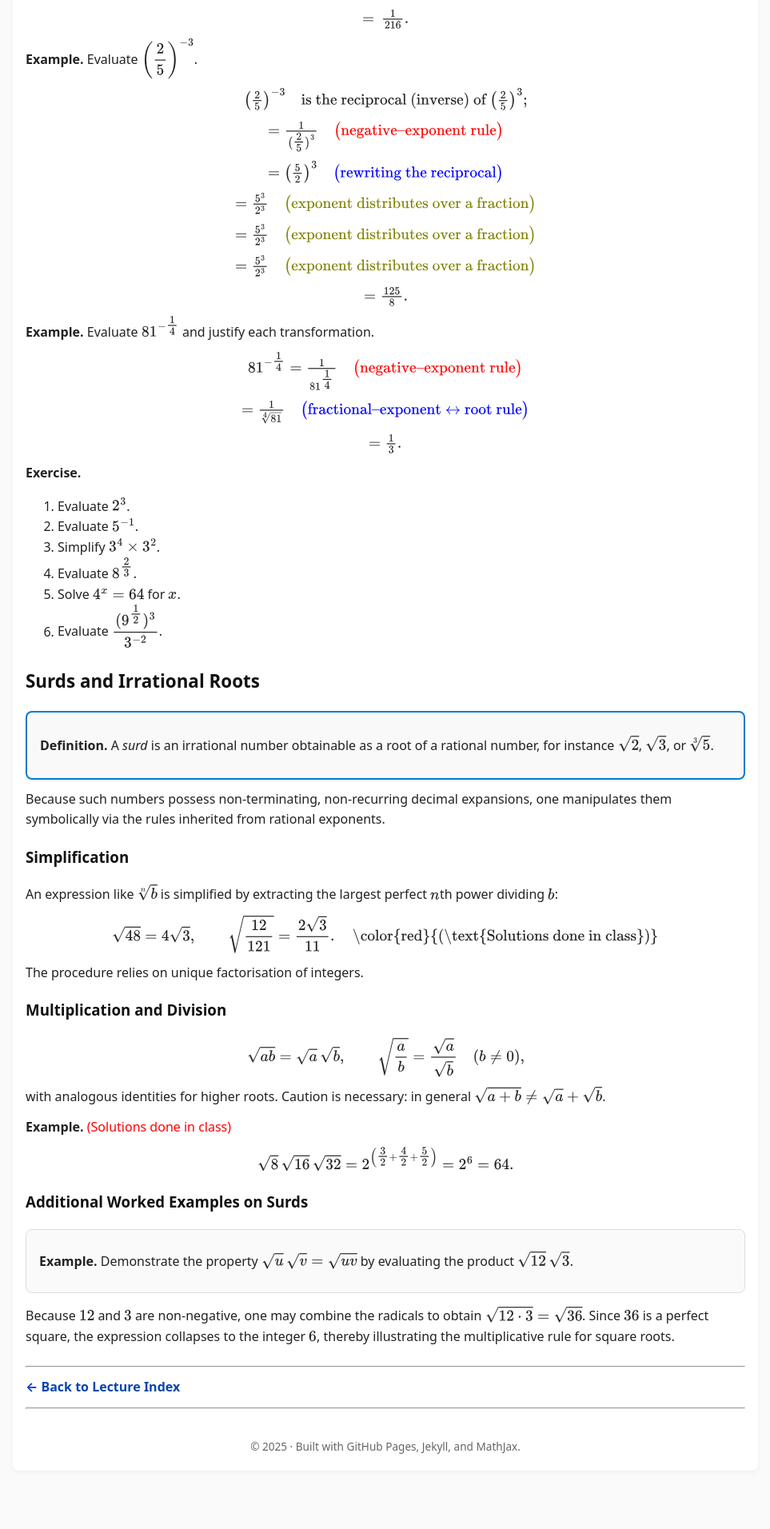
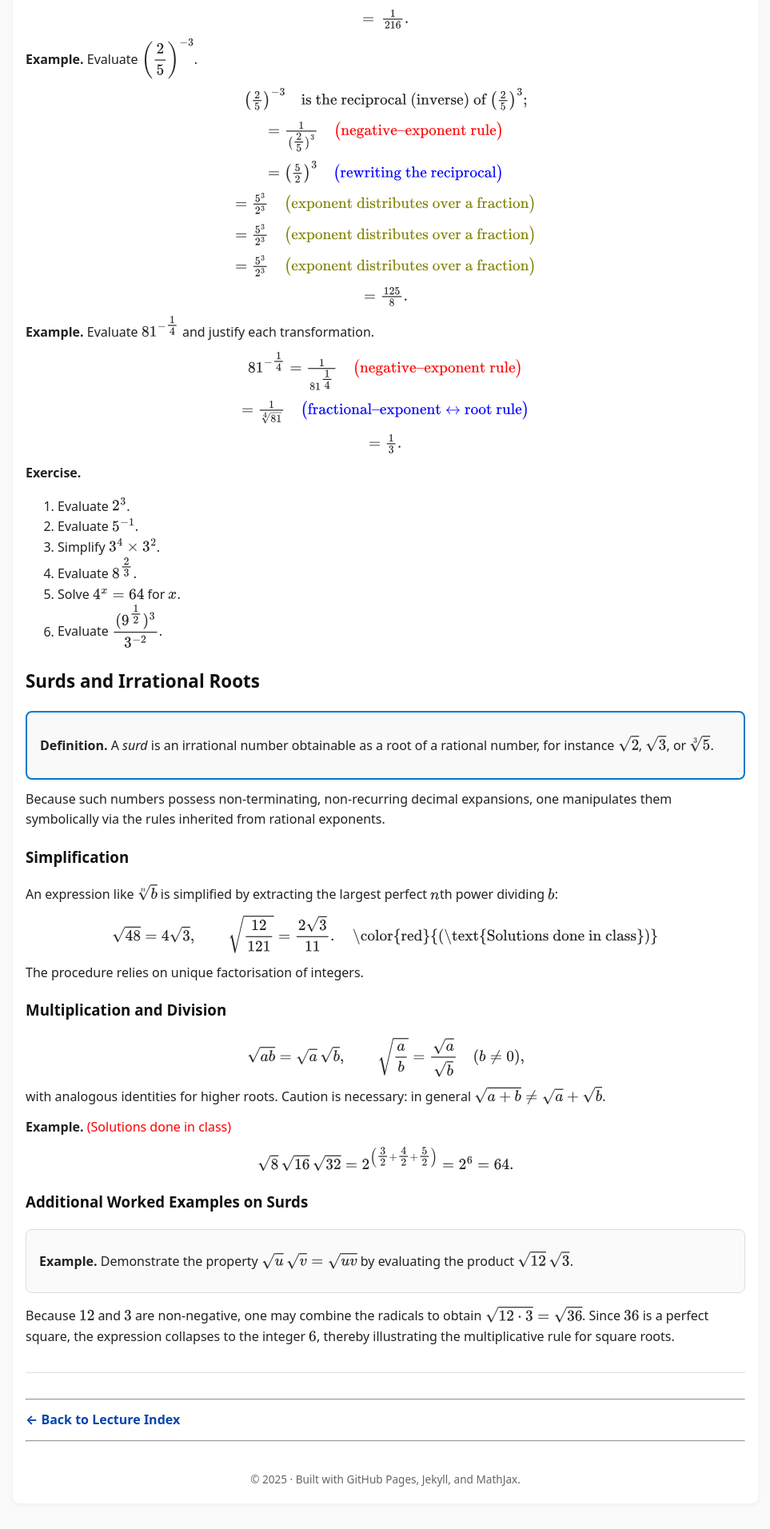
Before and after one commit to SaleemKamaludin/SaleemKamaludin.github.io, a Jekyll site: the page built from courses/math-1115/lecture-notes/lecture3.md, in a window 1280 px wide. Shown: the part 2631-4543 px from the top of the page at 80% size, without its empty margins (158-1121 px from the left). Built offline with Jekyll 4.4.1, drawn with Linux system fonts in a browser that asks for light colours; before the commit the page ends 4502 px from its top, so only the background shows below that.

Commit message:
Add horizontal rule to lecture 3 notes

```diff
--- a/courses/math-1115/lecture-notes/lecture3.md
+++ b/courses/math-1115/lecture-notes/lecture3.md
@@ -560,6 +560,9 @@ To ensure consistency, these operations must be performed in a **specific order*
      </p>
 </div>
 
+<hr style="margin:2rem 0; border:none; border-top:1px solid #e0e0e0;">
+
+
 ---
 
 **[← Back to Lecture Index](/courses/math-1115/lecture-notes/)**
```
